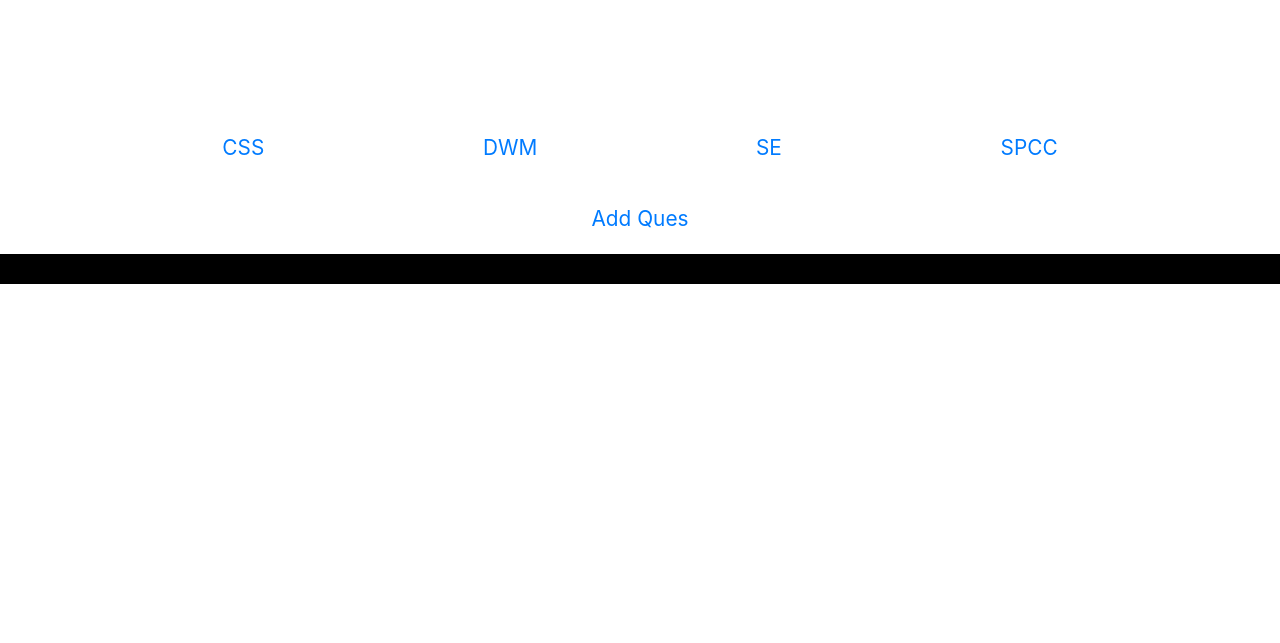
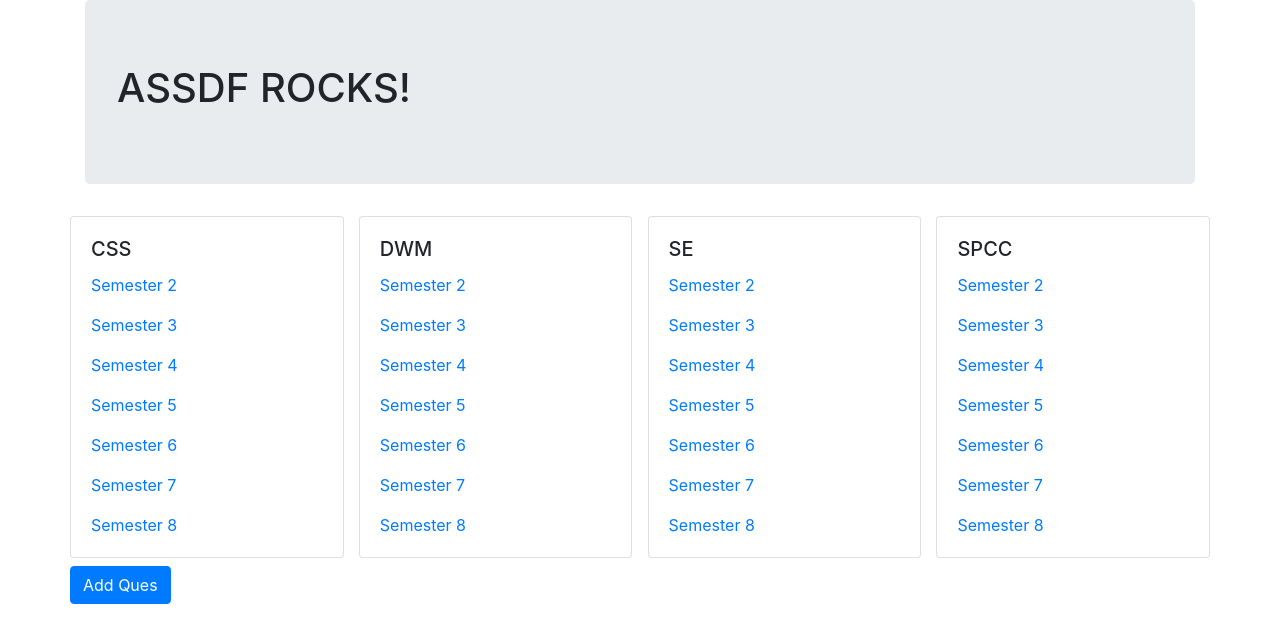
Before and after one commit to skieer-ssv/viva, a PHP site: page / in a window 1280 px wide; the page is wider, and only the part inside the window is pictured. Shown: the top 643 px of that part. Run offline with PHP 8.4, Linux system fonts and the light colour scheme.

Commit message:
Issue #1 Improved index.php UI

```diff
--- a/index.php
+++ b/index.php
@@ -9,28 +9,68 @@
             Viva Ques
         </title>
         <link rel="stylesheet" href="https://maxcdn.bootstrapcdn.com/bootstrap/4.0.0/css/bootstrap.min.css" integrity="sha384-Gn5384xqQ1aoWXA+058RXPxPg6fy4IWvTNh0E263XmFcJlSAwiGgFAW/dAiS6JXm" crossorigin="anonymous">
-<style>
-    a{
-        display: block;
-        margin:20px 20px;
-        font-size: 1.3em;
-    }
-</style>
+        <link rel="stylesheet" href="style.css" />
     </head>
-
     <body>
-    <div style="width:80%; margin:auto; margin-top:7em">
-
-        <div class="row" style="justify-content:space-around;">
-<a href="ques.php?sub=css">CSS</a>
-<a href="ques.php?sub=dwm">DWM</a>
-<a href="ques.php?sub=se">SE</a>
-<a href="ques.php?sub=spcc">SPCC</a>
+        <div class="container">
+            <div class="jumbotron">
+                <h1>ASSDF ROCKS!</h1>
             </div>
-<div class="row" style="justify-content:space-around;">
-<a href="add.php">Add Ques</a>
-</div></div>
-<div class="row" style="background-color: black;"><marquee style="color:white; font-size:20px">ASSDF ROCKS!</div>
+            <div class="row justify-content-between">
+                <div class="card">
+                    <div class="card-body">
+                        <h5 class="card-title">CSS</h5>
+                        <?php for ($i=2; $i<=8; $i++): ?>
+                            <p class="card-text">
+                                <a href="ques.php?sub=css&sem=<?=$i?>">
+                                    Semester <?=$i?>
+                                </a>
+                            </p>
+                        <?php endfor; ?>
+                    </div>
+                </div>
+                <div class="card">
+                    <div class="card-body">
+                        <h5 class="card-title">DWM</h5>
+                        <?php for ($i=2; $i<=8; $i++): ?>
+                            <p class="card-text">
+                                <a href="ques.php?sub=dwm&sem=<?=$i?>">
+                                    Semester <?=$i?>
+                                </a>
+                            </p>
+                        <?php endfor; ?>
+                    </div>
+                </div>
+                <div class="card">
+                    <div class="card-body">
+                        <h5 class="card-title">SE</h5>
+                        <?php for ($i=2; $i<=8; $i++): ?>
+                            <p class="card-text">
+                                <a href="ques.php?sub=se&sem=<?=$i?>">
+                                    Semester <?=$i?>
+                                </a>
+                            </p>
+                        <?php endfor; ?>
+                    </div>
+                </div>
+                <div class="card">
+                    <div class="card-body">
+                        <h5 class="card-title">SPCC</h5>
+                        <?php for ($i=2; $i<=8; $i++): ?>
+                            <p class="card-text">
+                                <a href="ques.php?sub=spcc&sem=<?=$i?>">
+                                    Semester <?=$i?>
+                                </a>
+                            </p>
+                        <?php endfor; ?>
+                    </div>
+                </div>
+            </div>
+            <div class="row mt-2">
+                <a type="button" class="btn btn-primary" href="add.php">
+                    Add Ques
+                </a>
+            </div>
         </div>
     </body>
 </html>
--- a/style.css
+++ b/style.css
@@ -1 +1,7 @@
 /* Add all the styling here*/
+.card {
+    width: 24%;
+}
+a.btn.btn-primary {
+    color: #fff;
+}
```
Lines whose indentation alone changed are shown as unchanged.
